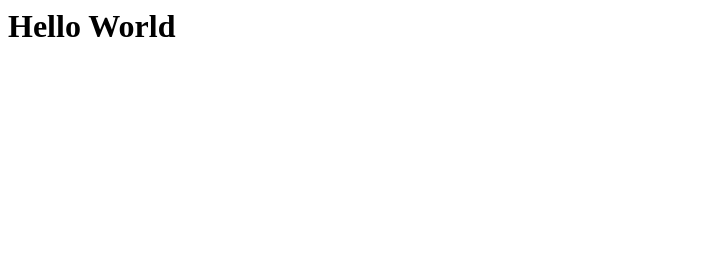
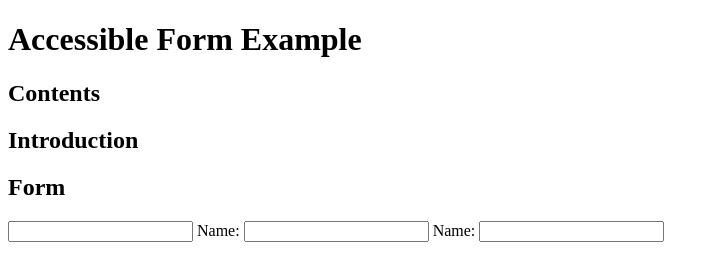
Before and after one commit to seanbhrim/a11y-form-html, a plain HTML site: page index.html in a window 1280 px wide. Shown: the whole page, without its empty margins (0-719 px from the left). Drawn offline with Linux system fonts and the light colour scheme.

Commit message:
1207 additions

```diff
--- a/index.html
+++ b/index.html
@@ -1 +1,37 @@
-<h1>Hello World</h1>
+<!DOCTYPE html>
+<html lang="en">
+  <head>
+    <meta charset="UTF-8">
+    <meta name="viewport" content="width=device-width, initial-scale=1.0">
+    <title>Accessible Form</title>
+  </head>
+  <body>
+    <main>
+      <h1>Accessible Form Example</h1>
+
+      <h2>Contents</h2>
+      <h2>Introduction</h2>
+
+      <h2>Form</h2>
+      <div>
+        <form>
+
+          <input id="name_empty" type="text">
+
+          <label for="name1">Name:</label>
+          <input id="name1" type="text">
+
+          <label aria-label="Name, label">
+            Name:
+            <input
+              aria-label="Name"
+              autocomplete="name"
+              type="text"
+            >
+          </label>
+
+        </form>
+      </div>
+    </main>
+  </body>
+</html>
```
